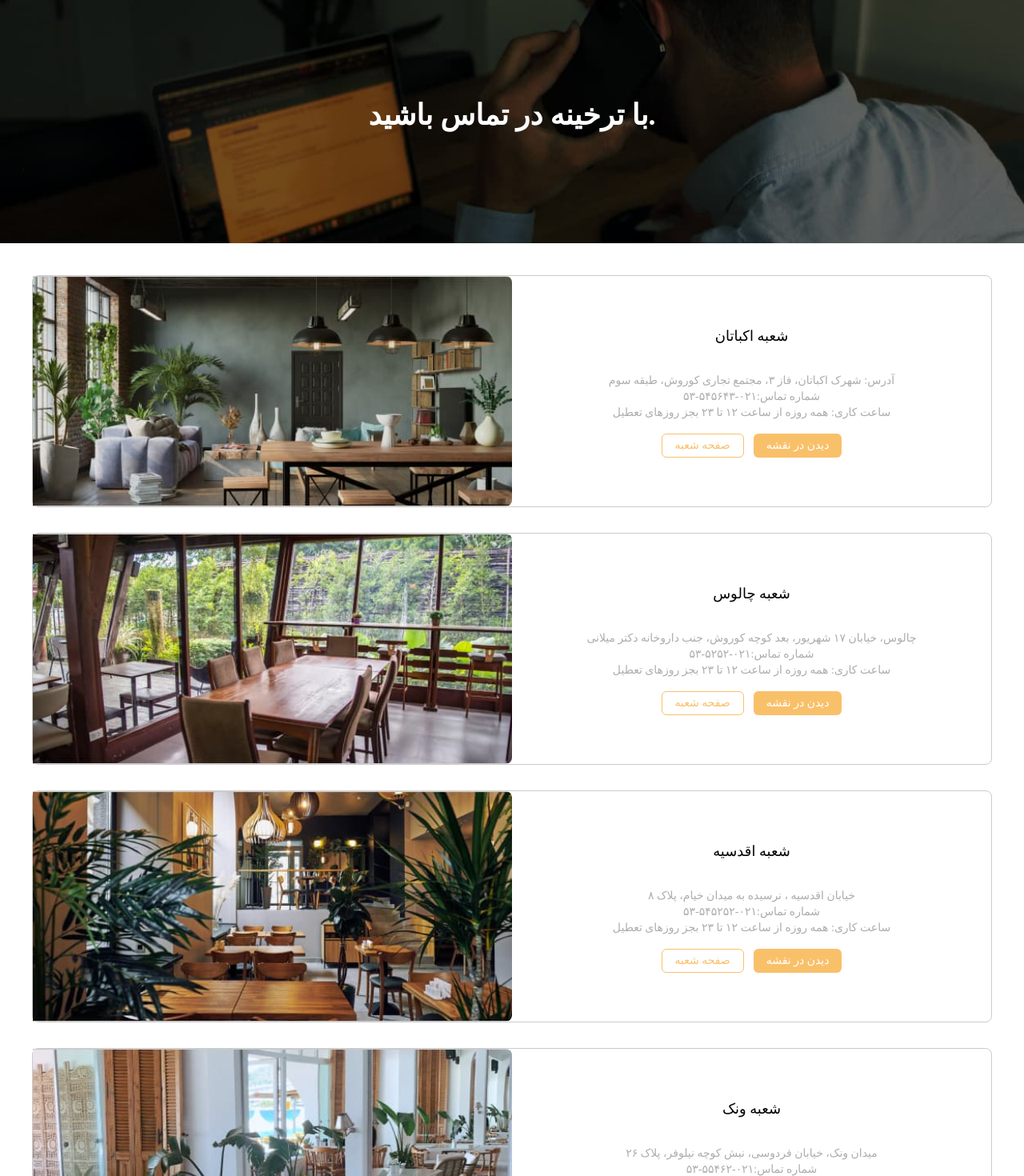
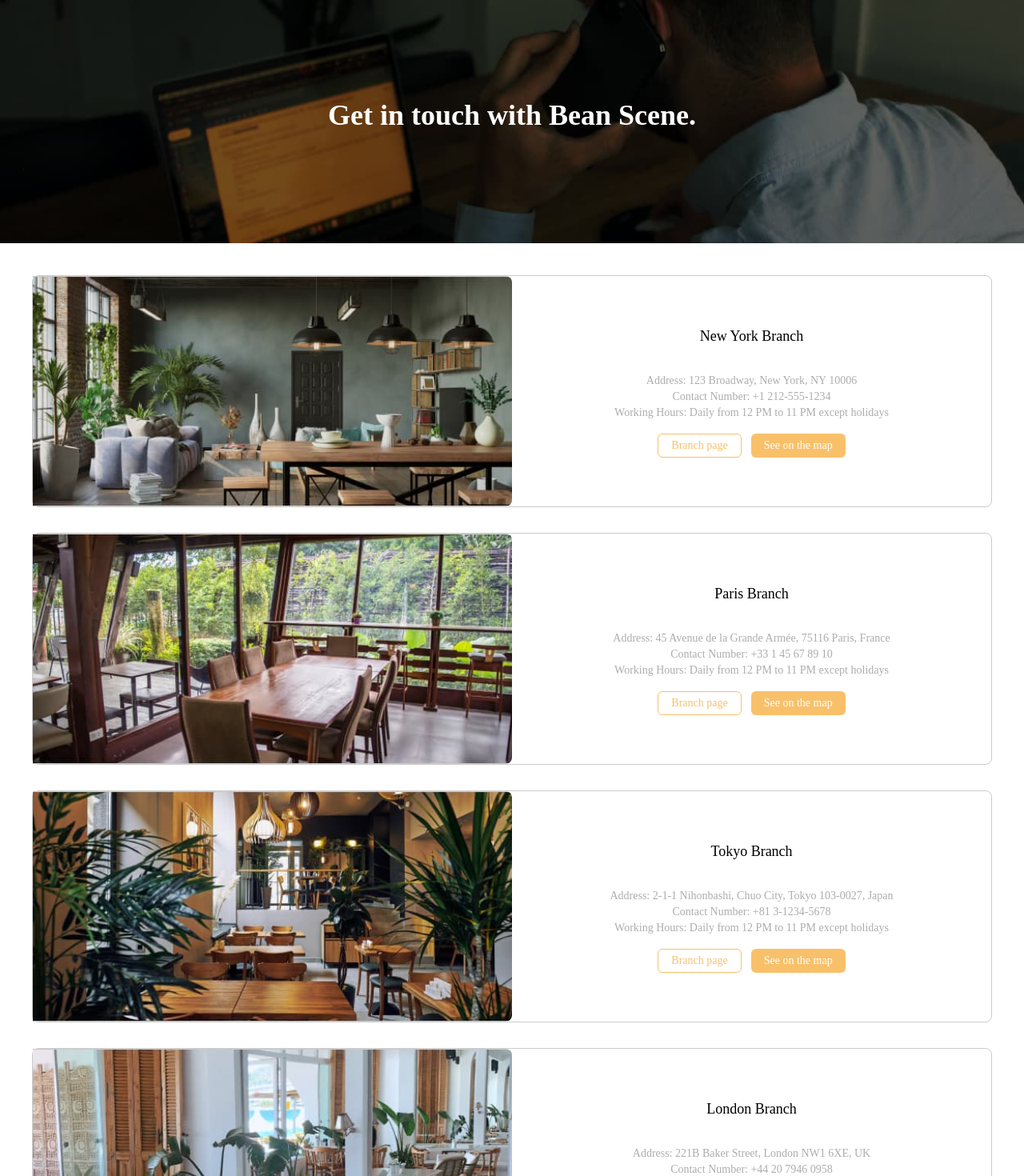
Before and after one commit to seyedali-rafazi/Bean-secen-front, a React (Vite) app: page /call-us in a window 1280 px wide. Shown: the part 100-1570 px from the top of the page at 80% size. Built offline with nearby package versions, Linux system fonts and the light colour scheme; no server answers; a web font is replaced by a local one.

Commit message:
translate branch page

```diff
--- a/src/components/call/CallBanner.jsx
+++ b/src/components/call/CallBanner.jsx
@@ -4,7 +4,7 @@ function CallBanner() {
   return (
     <div className="w-full h-56 md:h-80 bg-call-banner bg-center bg-cover flex justify-center items-center">
       <h1 className="font-bold text-lg text-secondery-50 sm:text-2xl lg:text-4xl">
-        با ترخینه در تماس باشید.
+        Get in touch with Bean Scene.
       </h1>
     </div>
   );
--- a/src/components/call/CallFrenchies.jsx
+++ b/src/components/call/CallFrenchies.jsx
@@ -3,35 +3,36 @@ import React from "react";
 const branches = [
   {
     image: "/styles/ekbatan.jpg",
-    branchetitle: "شعبه اکباتان",
-    brancheAdrress: "آدرس: شهرک اکباتان، فاز ۳، مجتمع تجاری کوروش، طبقه سوم",
-    brancheNumber: "شماره تماس:۰۲۱-۵۴۵۶۴۳-۵۳",
-    brancheWorkTime: "ساعت کاری: همه روزه از ساعت ۱۲ تا ۲۳ بجز روزهای تعطیل",
+    branchetitle: "New York Branch",
+    brancheAdrress: "Address: 123 Broadway, New York, NY 10006",
+    brancheNumber: "Contact Number: +1 212-555-1234",
+    brancheWorkTime: "Working Hours: Daily from 12 PM to 11 PM except holidays",
     id: 1,
   },
   {
     image: "/styles/chalos.jpg",
-    branchetitle: "شعبه چالوس",
+    branchetitle: "Paris Branch",
     brancheAdrress:
-      "چالوس، خیابان ۱۷ شهریور، بعد کوچه کوروش، جنب داروخانه دکتر میلانی",
-    brancheNumber: "شماره تماس:۰۲۱-۵۲۵۲-۵۳",
-    brancheWorkTime: "ساعت کاری: همه روزه از ساعت ۱۲ تا ۲۳ بجز روزهای تعطیل",
+      "Address: 45 Avenue de la Grande Armée, 75116 Paris, France",
+    brancheNumber: "Contact Number: +33 1 45 67 89 10",
+    brancheWorkTime: "Working Hours: Daily from 12 PM to 11 PM except holidays",
     id: 2,
   },
   {
     image: "/styles/aghdasieh.jpg",
-    branchetitle: "شعبه اقدسیه",
-    brancheAdrress: "خیابان اقدسیه ، نرسیده به میدان خیام، پلاک ۸",
-    brancheNumber: "شماره تماس:۰۲۱-۵۴۵۲۵۲-۵۳",
-    brancheWorkTime: "ساعت کاری: همه روزه از ساعت ۱۲ تا ۲۳ بجز روزهای تعطیل",
+    branchetitle: "Tokyo Branch",
+    brancheAdrress:
+      "Address: 2-1-1 Nihonbashi, Chuo City, Tokyo 103-0027, Japan",
+    brancheNumber: "Contact Number: +81 3-1234-5678",
+    brancheWorkTime: "Working Hours: Daily from 12 PM to 11 PM except holidays",
     id: 3,
   },
   {
     image: "/styles/vanak.jpg",
-    branchetitle: "شعبه ونک",
-    brancheAdrress: "میدان ونک، خیابان فردوسی، نبش کوچه نیلوفر، پلاک ۲۶",
-    brancheNumber: "شماره تماس:۰۲۱-۵۵۴۶۲-۵۳",
-    brancheWorkTime: "ساعت کاری: همه روزه از ساعت ۱۲ تا ۲۳ بجز روزهای تعطیل",
+    branchetitle: "London Branch",
+    brancheAdrress: "Address: 221B Baker Street, London NW1 6XE, UK",
+    brancheNumber: "Contact Number: +44 20 7946 0958",
+    brancheWorkTime: "Working Hours: Daily from 12 PM to 11 PM except holidays",
     id: 4,
   },
 ];
@@ -60,10 +61,10 @@ function CallFrenchies() {
             </div>
             <div className="flex gap-3">
               <button className="text-primary bg-secondery-50 border border-primary rounded-md px-4 py-1 text-xs md:text-sm">
-                صفحه شعبه
+                Branch page
               </button>
               <button className="text-secondery-50 bg-primary rounded-md px-4 py-1 text-xs md:text-sm">
-                دیدن در نقشه
+                See on the map
               </button>
             </div>
           </div>
```
